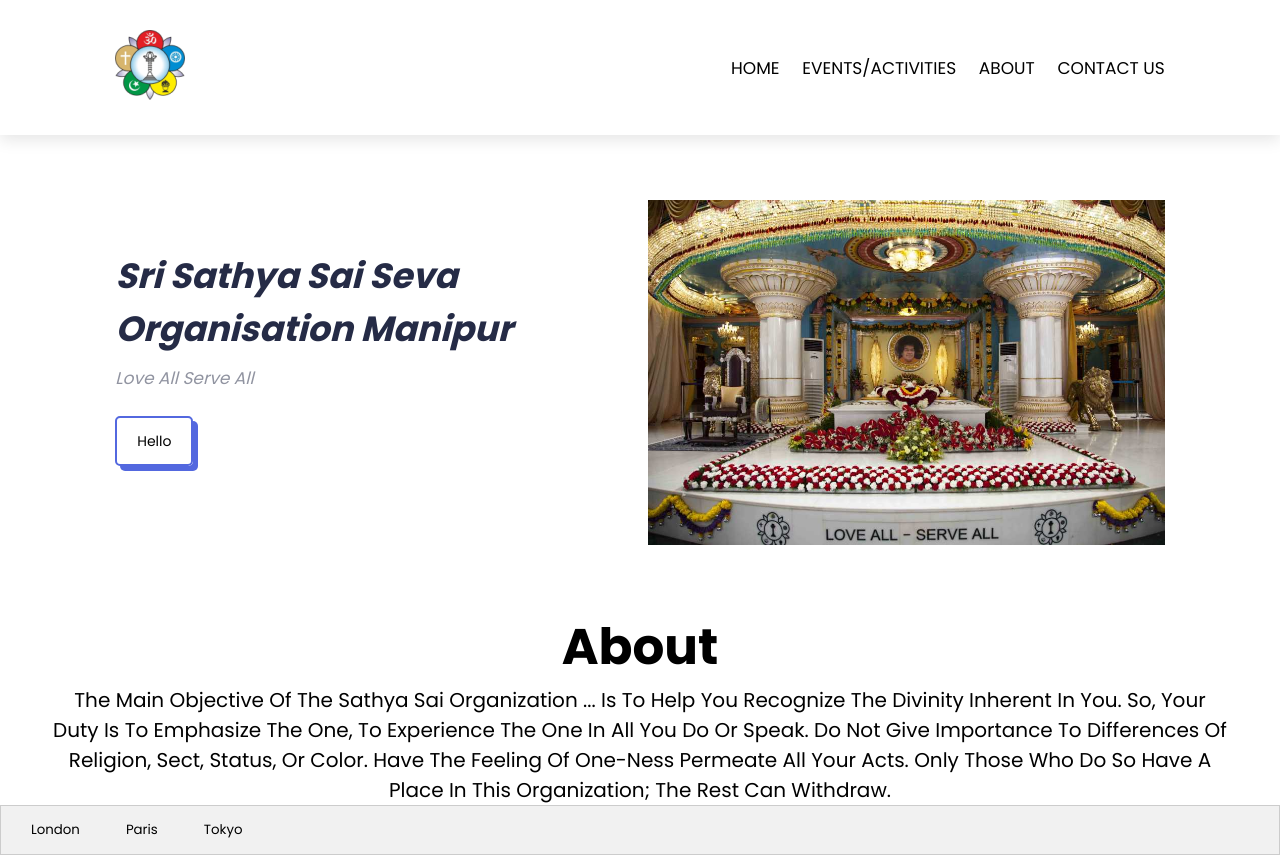
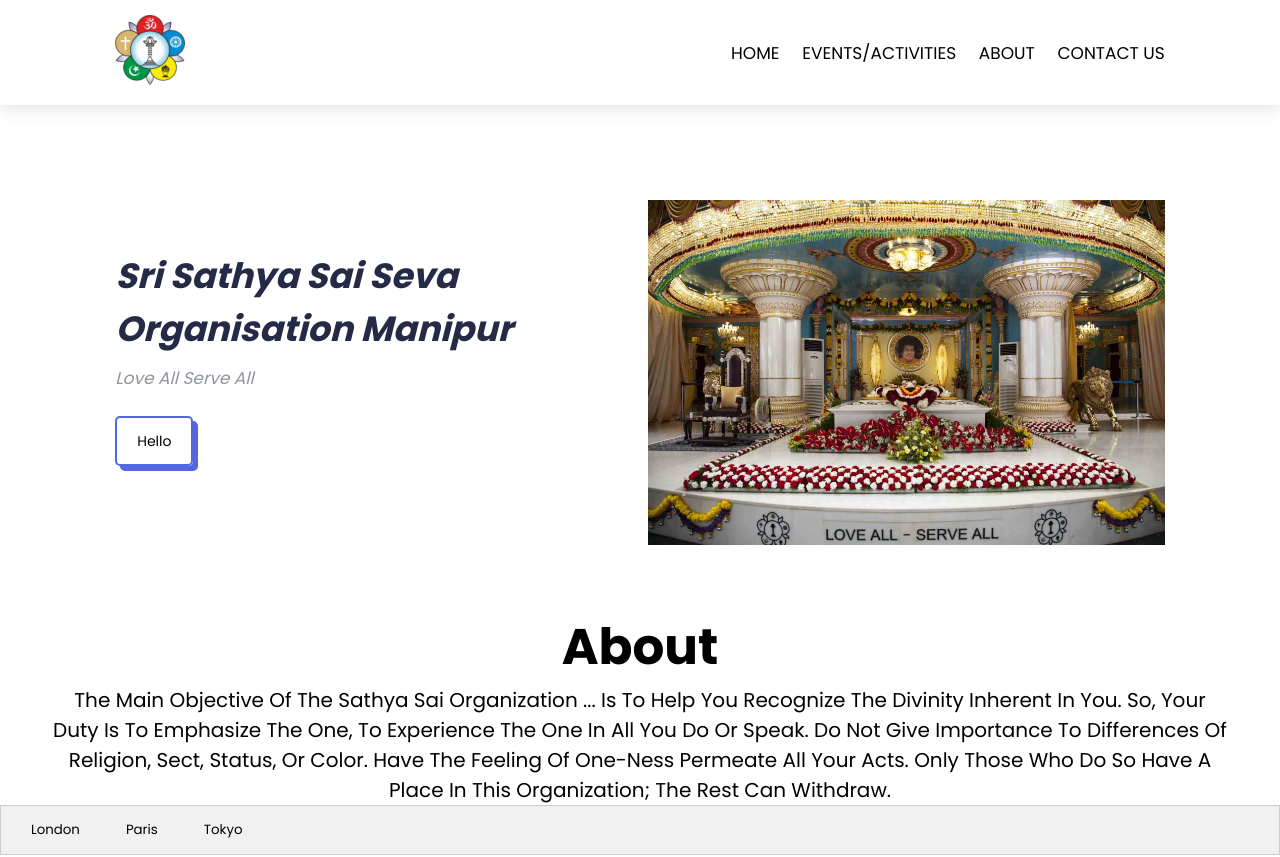
Before and after one commit to satyammayy/ssssom, a plain HTML site: page index.html in a window 1280 px wide. Shown: the top 857 px of the page. Drawn offline with Linux system fonts and the light colour scheme.

Commit message:
Update style.css

```diff
--- a/css/style.css
+++ b/css/style.css
@@ -87,7 +87,7 @@ html{
 
 /* navbar sections starts */
 .header{
-    padding: 3rem 9%;
+    padding: 1.5rem 9%;
     display: flex;
     justify-content: space-between;
     align-items: center;
```
